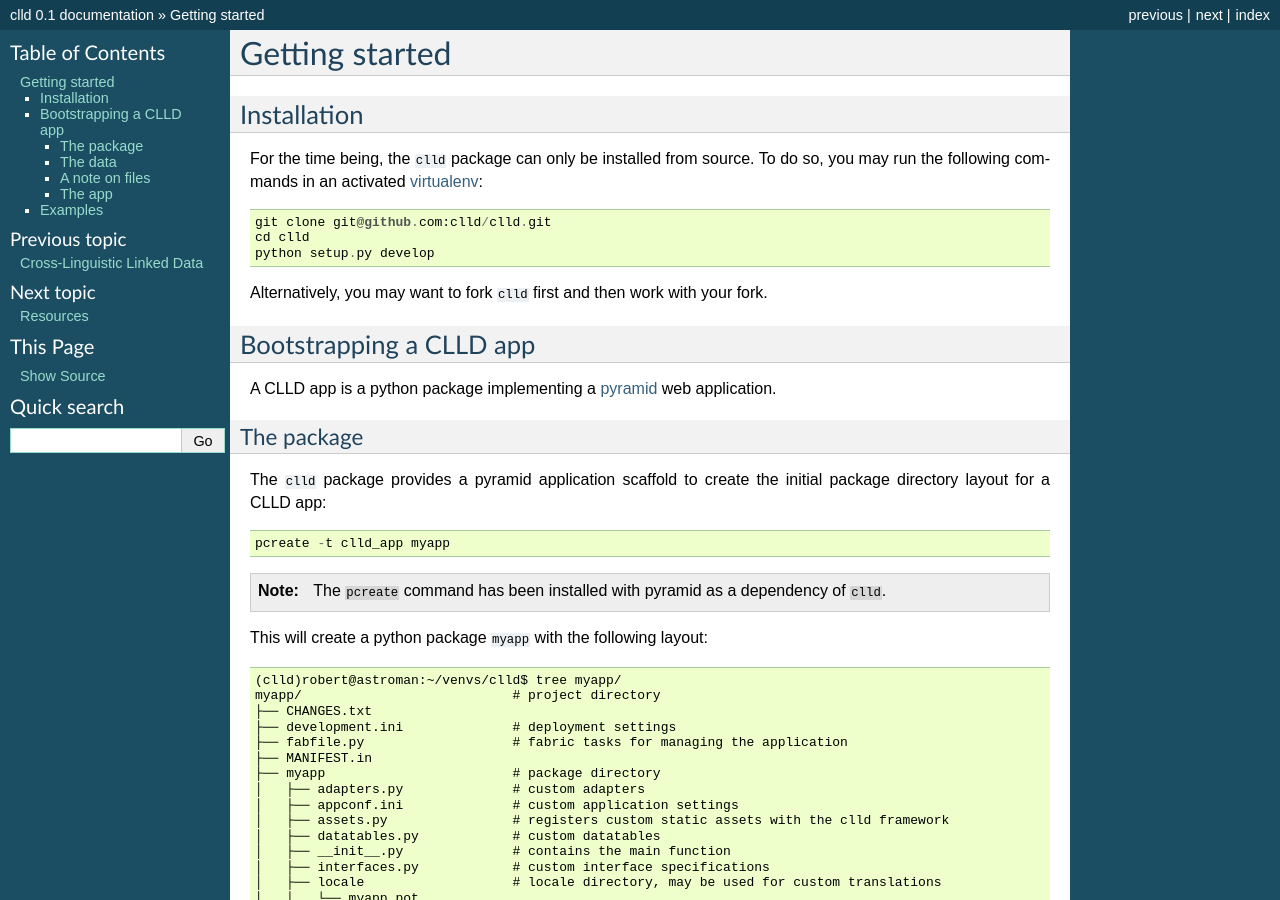
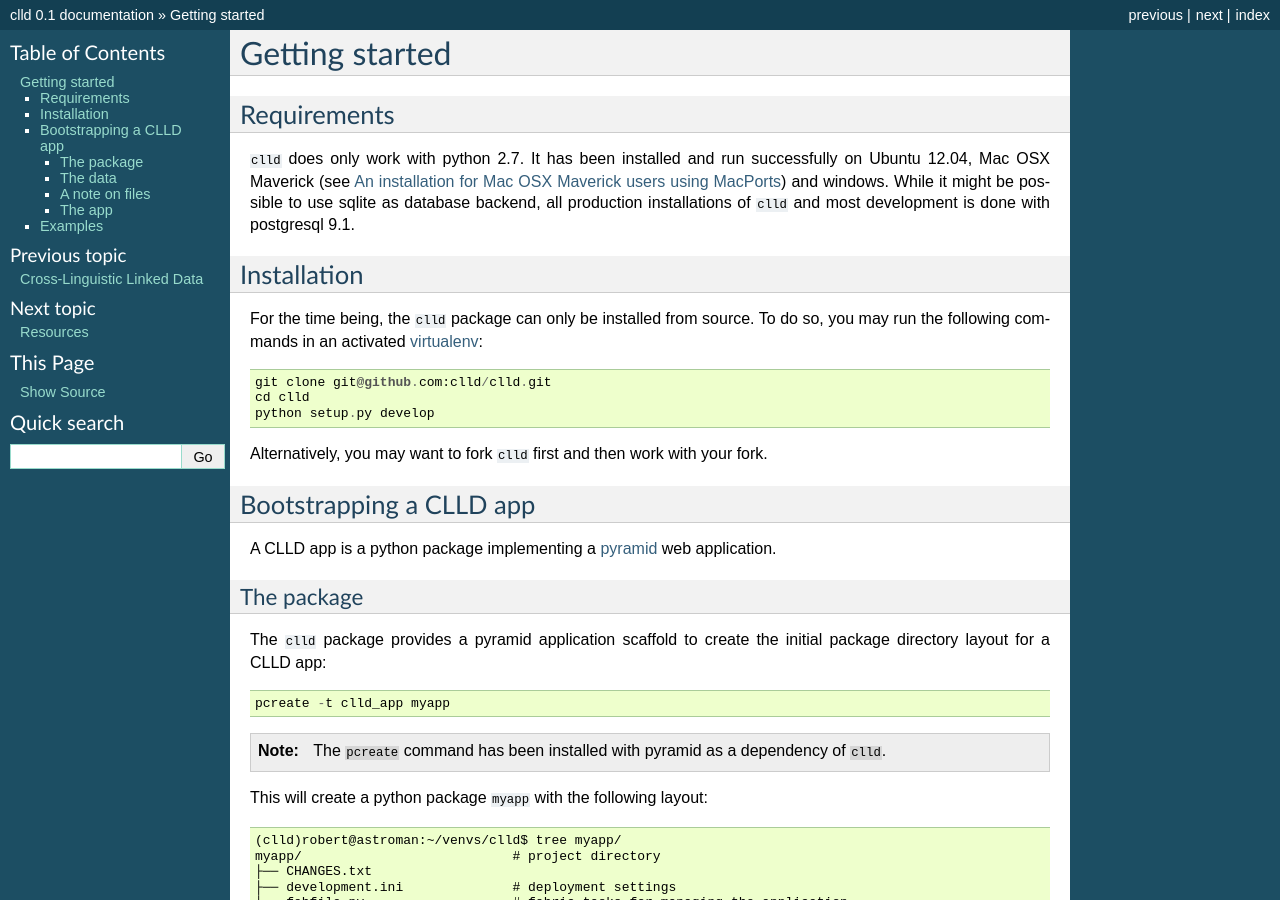
Before and after one commit to clld/clld, a Sphinx documentation site: the page built from docs/tutorial.rst, in a window 1280 px wide and 900 px high. Built offline with Sphinx 7.4.7, drawn with Linux system fonts in a browser that asks for light colours.

```diff
--- a/docs/tutorial.rst
+++ b/docs/tutorial.rst
@@ -1,6 +1,16 @@
 
 Getting started
 ---------------
+
+Requirements
+~~~~~~~~~~~~
+
+``clld`` does only work with python 2.7. It has been installed and run successfully on
+Ubuntu 12.04, Mac OSX Maverick (see :ref:`install_mac`) and windows.
+While it might be possible to use sqlite as database backend, all production installations
+of ``clld`` and most development is done with postgresql 9.1.
+
+.. _install:
 
 Installation
 ~~~~~~~~~~~~
```
Also changed, not shown: docs/macosx.rst (added, +45 -0 lines), 8 other files.
